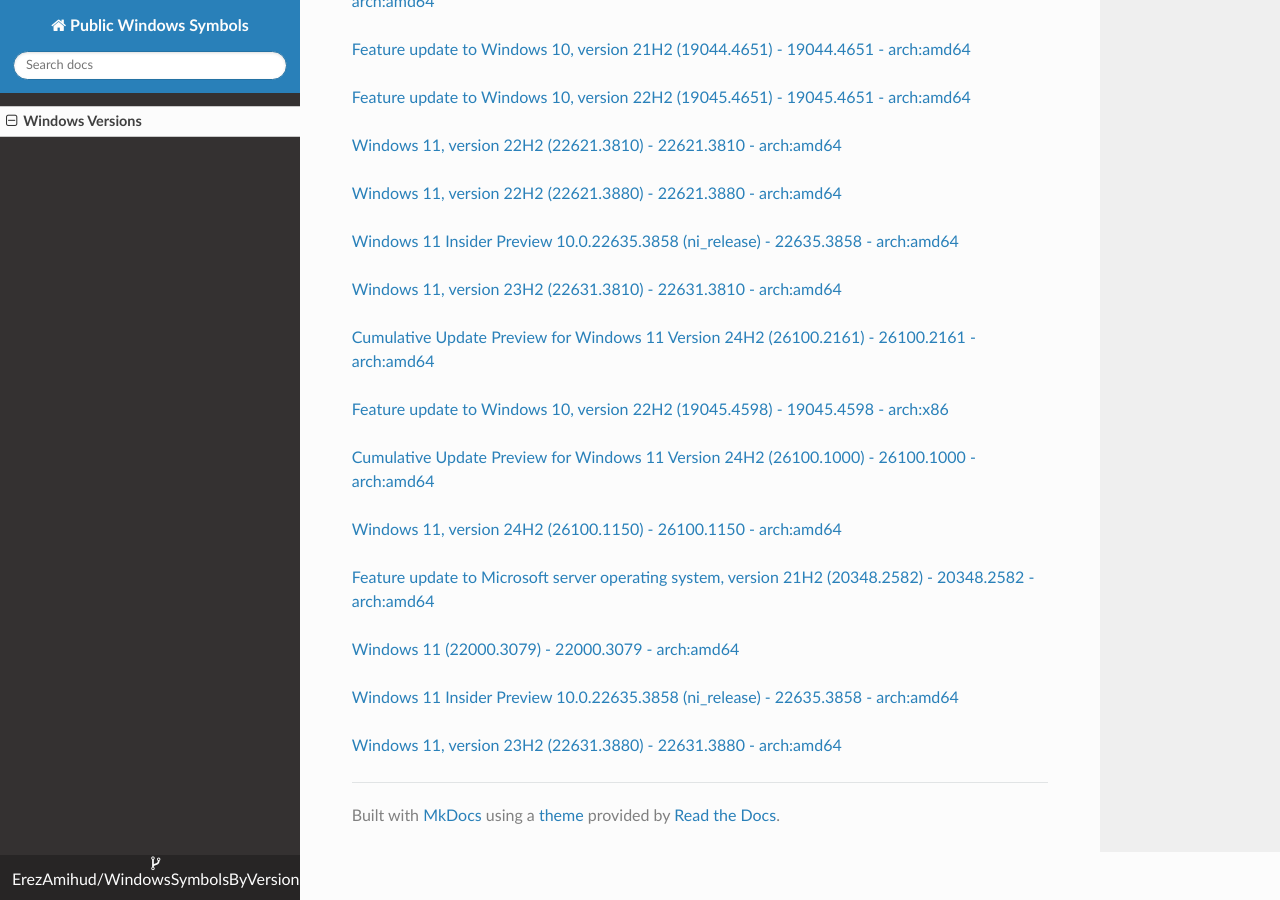
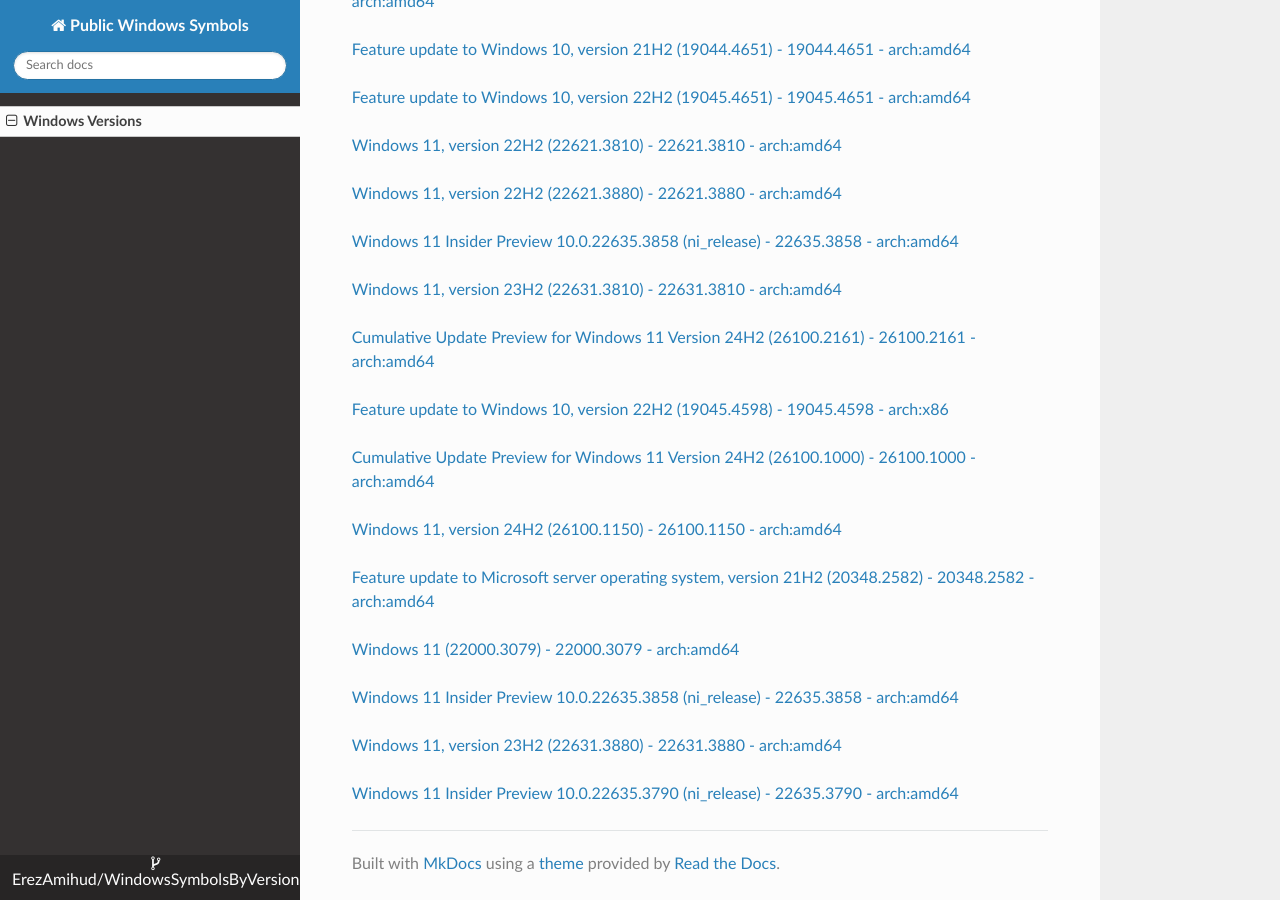
Before and after one commit to ErezAmihud/WindowsSymbolsByVersion, an MkDocs documentation site: the page built from docs/index.md, in a window 1280 px wide and 900 px high, scrolled down 11093 px. Built offline with MkDocs 1.6.1, drawn with Linux system fonts in a browser that asks for light colours; nearby versions of some CDN libraries.

Commit message:
Automated commit, add manifest for 582f21ac-488f-485a-8f4c-5a52f770249a

```diff
--- a/docs/index.md
+++ b/docs/index.md
@@ -574,3 +574,6 @@
 
 
 [Windows 11, version 23H2 (22631.3880) - 22631.3880 - arch:amd64](https://github.com/ErezAmihud/WindowsSymbolsByVersion/blob/main/manifests/9e4fba0d-b944-48f0-b053-287944332257.manifest)
+
+
+[Windows 11 Insider Preview 10.0.22635.3790 (ni_release) - 22635.3790 - arch:amd64](https://github.com/ErezAmihud/WindowsSymbolsByVersion/blob/main/manifests/582f21ac-488f-485a-8f4c-5a52f770249a.manifest)
```
Also changed, not shown: process_builds.json (+1 -1 lines), 1 other file.
